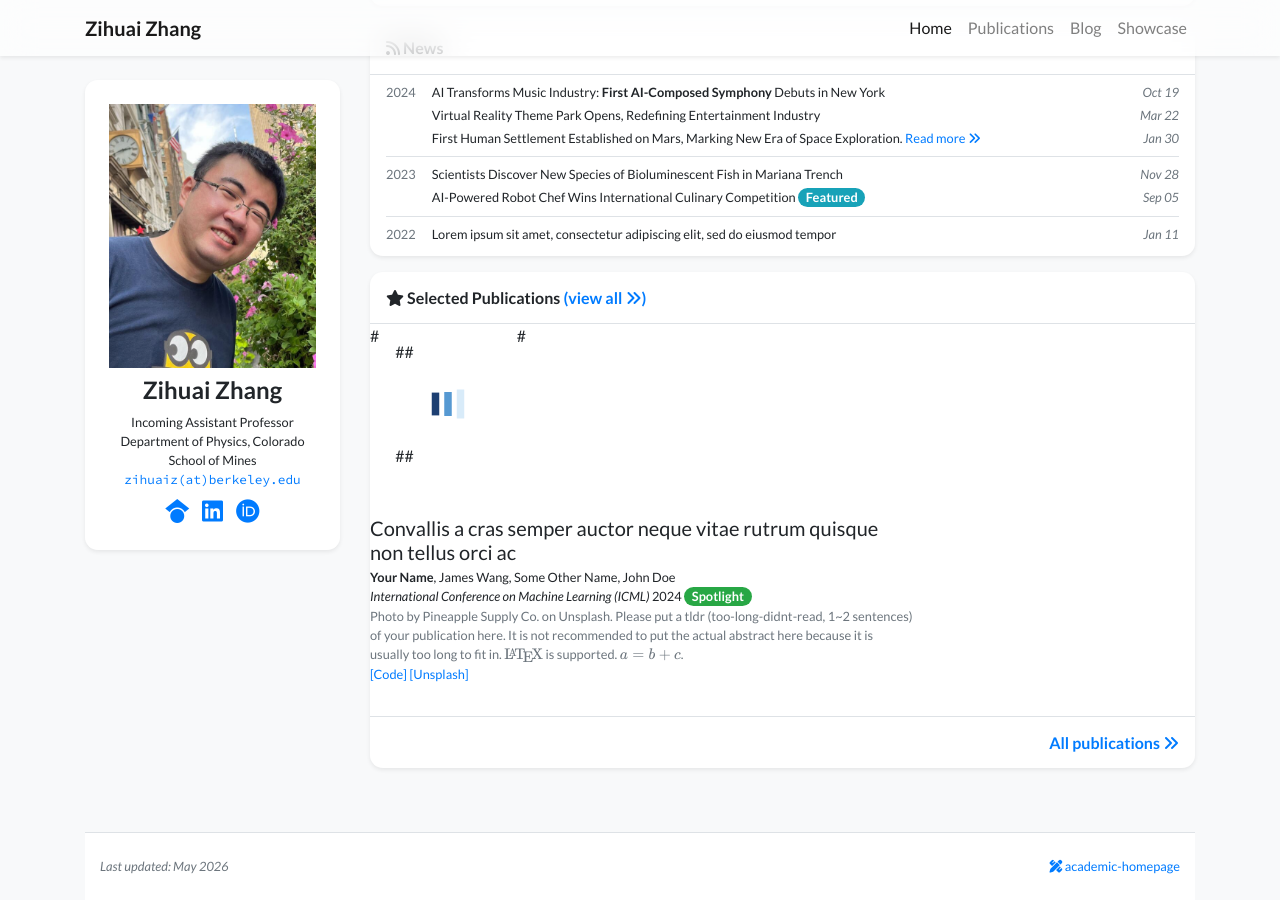
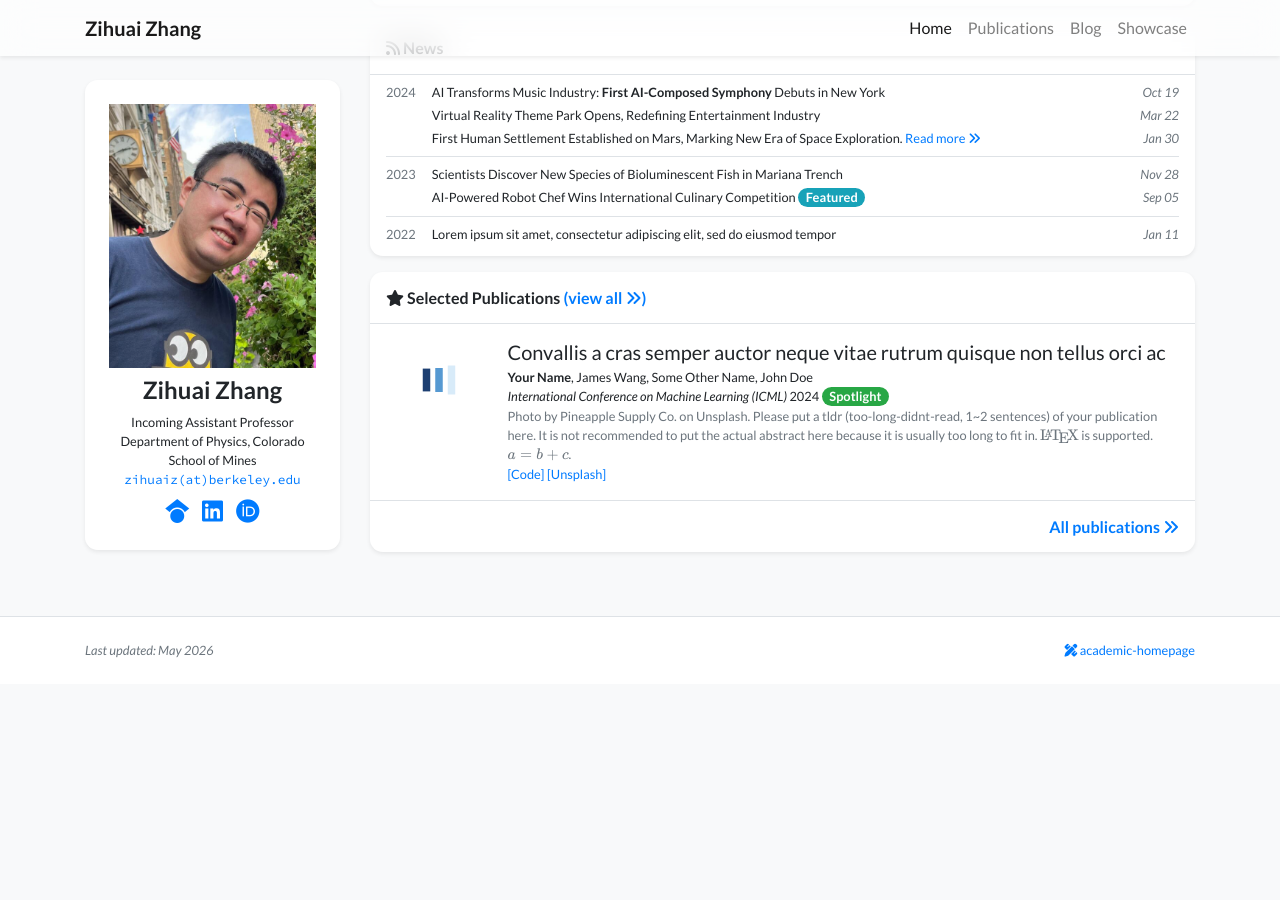
Before and after one commit to zihuaiz/zihuaiz.github.io, a Jekyll site: the page built from index_backup.html, in a window 1280 px wide and 900 px high, scrolled down 742 px. Built offline with Jekyll 4.4.1, drawn with Linux system fonts in a browser that asks for light colours; nearby versions of some CDN libraries; a style sheet for code colours, icons or effects is not loaded; after the commit the page ends 1426 px from its top, so only the background shows below that.

Commit message:
Update publication_item.html

```diff
--- a/_includes/widgets/publication_item.html
+++ b/_includes/widgets/publication_item.html
@@ -1,14 +1,13 @@
 {% assign item = include.item %}
 <div class="d-none d-md-block">
     <div class="row no-gutters {% unless include.hide_bottom_border %}border-bottom{% endunless %} border-gray">
-       # <div class="col-md-3 col-xl-2 mb-md-0 p-md-3">
-       #     {%- if item.cover -%}
-       #     <img data-src="{{ item.cover | relative_url }}" alt="{{ item.title }}" class="lazy w-100 rounded-sm" src="{{ '/assets/images/empty_300x200.png' | relative_url }}">
-       #     {%- else -%}
-       #     <svg class="bubble-visual-hash lazy w-100 rounded-sm" data-bubble-visual-hash="{{ item.id }}" viewBox="0 0 300 200"></svg>
-       #     {%- endif -%}
-       # </div>
-       # <div class="col-md-9 col-xl-10 p-3 pl-md-0">
+        <div class="col-md-3 col-xl-2 mb-md-0 p-md-3">
+            {%- if item.cover -%}
+            <img data-src="{{ item.cover | relative_url }}" alt="{{ item.title }}" class="lazy w-100 rounded-sm" src="{{ '/assets/images/empty_300x200.png' | relative_url }}">
+            {%- else -%}
+            <svg class="bubble-visual-hash lazy w-100 rounded-sm" data-bubble-visual-hash="{{ item.id }}" viewBox="0 0 300 200"></svg>
+            {%- endif -%}
+        </div>
         <div class="col-md-9 col-xl-10 p-3 pl-md-0">
             <h5 class="mt-0 mb-1 font-weight-normal">{{ item.title }}</h5>
             <p class="mt-0 mb-0 small">{% include widgets/author_list.html authors=item.authors %}</p>
```
